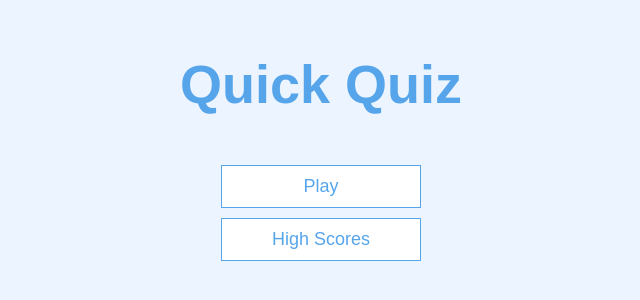
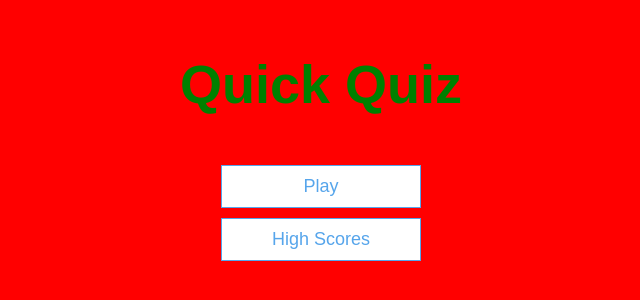
Before and after one commit to patrahu/myquizapp, a plain HTML site: page index.html in a window 1280 px wide. Shown: the part 238-538 px from the top of the page, without its empty margins (319-959 px from the left). Drawn offline with Linux system fonts and the light colour scheme.

Commit message:
mynew quiz.app

```diff
--- a/app.css
+++ b/app.css
@@ -1,5 +1,5 @@
 :root {
-  background-color: #ecf5ff;
+  background-color:red;
   font-size: 62.5%;
 }
 
@@ -20,7 +20,7 @@ h4 {
 
 h1 {
   font-size: 5.4rem;
-  color: #56a5eb;
+  color: green;
   margin-bottom: 5rem;
 }
 
```
